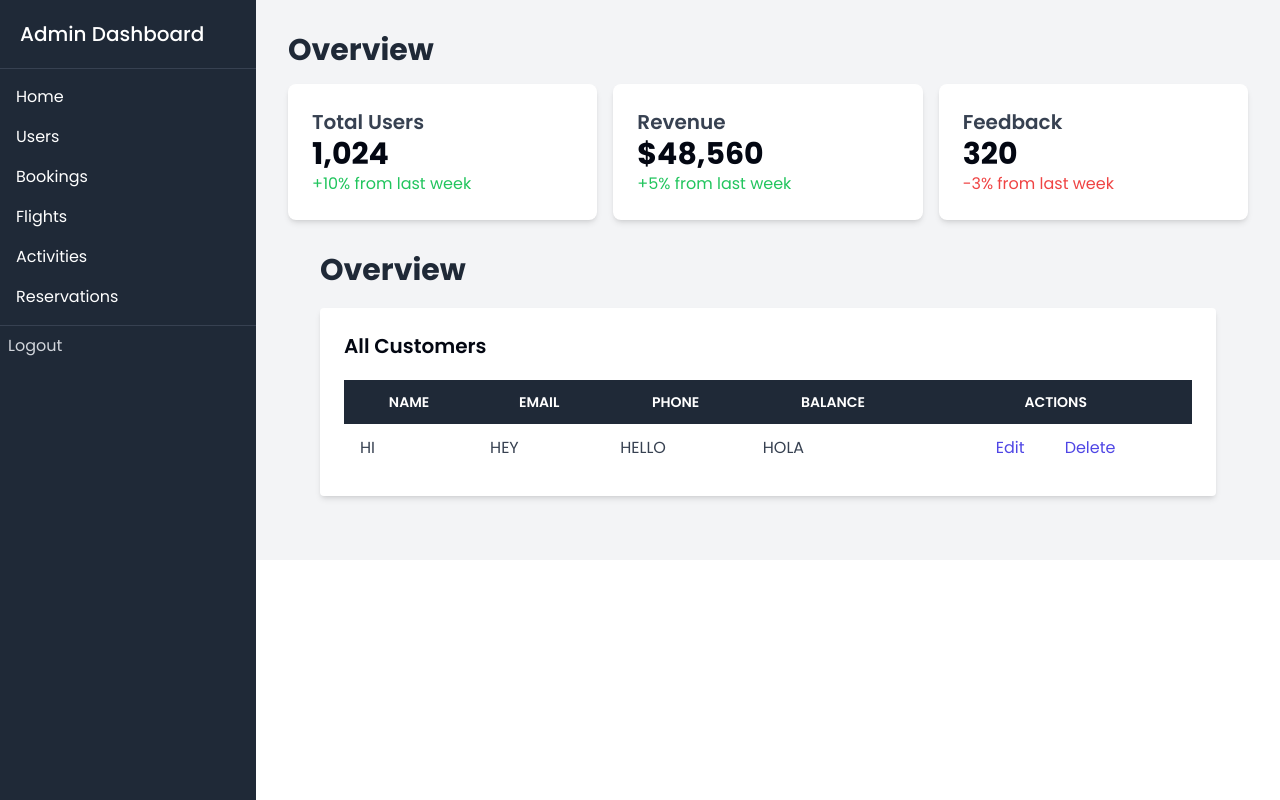
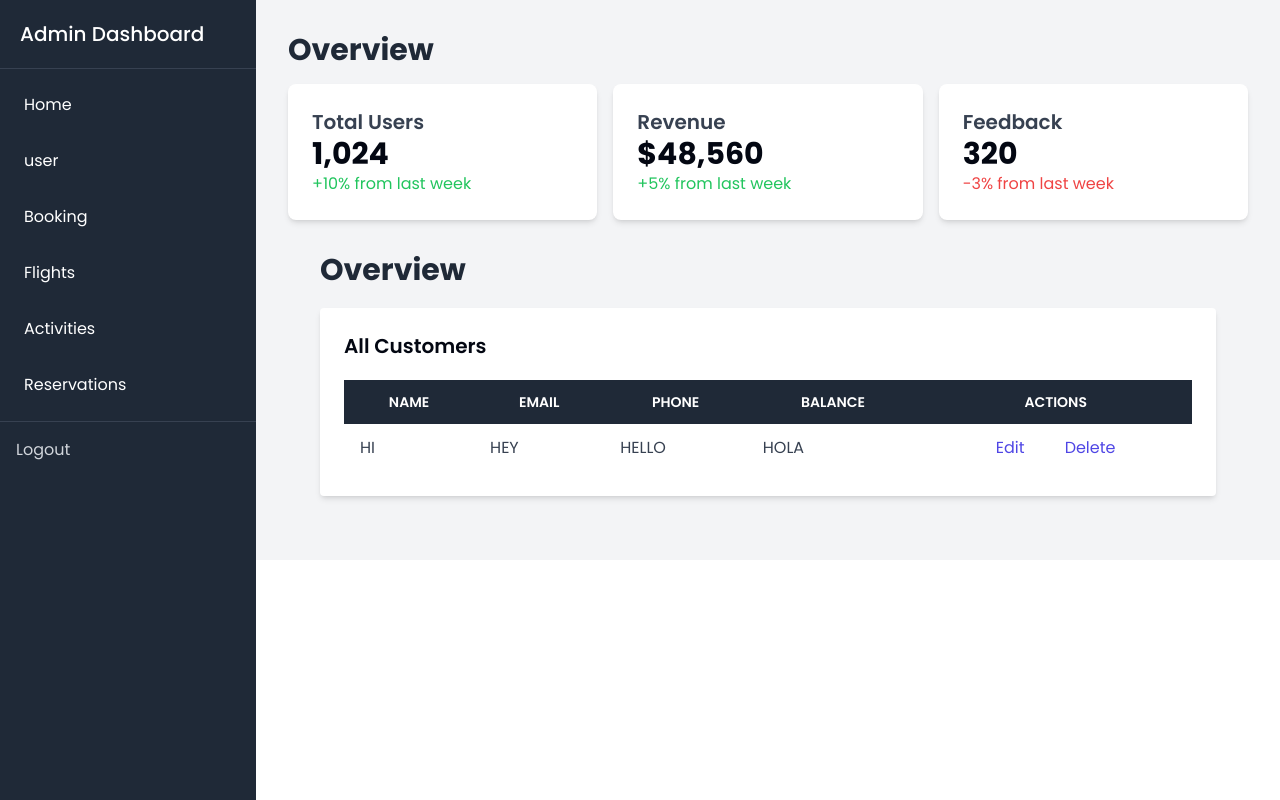
Before and after one commit to HAMZAELALOUI/SRVs, a React (Vite) app in the folder frontend/react/: page /dashboard in a window 1280 px wide. Built offline with nearby package versions, Linux system fonts and the light colour scheme; sample sign-in values are in the browser's storage.

Commit message:
some changes

```diff
--- a/frontend/react/src/components/layouts/DashboardLayout.tsx
+++ b/frontend/react/src/components/layouts/DashboardLayout.tsx
@@ -15,6 +15,13 @@ const DashboardLayout: React.FC<DashboardLayoutProps> = ({ children }) => {
     navigate("/dashboard/flights-crud");
   }
 
+  function HandleUserClick() {
+    navigate("/dashboard/user-crud");
+  }
+  function HandleBookingClick() {}
+  function HandleReservationsClick() {}
+  function HandleActivitiesClick() {}
+
   function handleLogout() {
     sessionStorage.removeItem("isAuthenticated"); // Remove the authentication flag
     navigate("/dashboard/login"); // Redirect to the login page
@@ -28,7 +35,7 @@ const DashboardLayout: React.FC<DashboardLayoutProps> = ({ children }) => {
           Admin Dashboard
         </div>
         <ul className="flex flex-col p-2">
-          <li>
+          <li className="p-2 hover:bg-gray-700 cursor-pointer">
             <button
               onClick={HandleHomeClick}
               className="p-2 hover:bg-gray-700 cursor-pointer"
@@ -37,9 +44,26 @@ const DashboardLayout: React.FC<DashboardLayoutProps> = ({ children }) => {
               Home
             </button>
           </li>
-          <li className="p-2 hover:bg-gray-700 cursor-pointer">Users</li>
-          <li className="p-2 hover:bg-gray-700 cursor-pointer">Bookings</li>
-          <li>
+          <li className="p-2 hover:bg-gray-700 cursor-pointer">
+            {" "}
+            <button
+              onClick={HandleUserClick}
+              className="p-2 hover:bg-gray-700 cursor-pointer"
+            >
+              {" "}
+              user
+            </button>
+          </li>
+          <li className="p-2 hover:bg-gray-700 cursor-pointer">
+            <button
+              onClick={HandleBookingClick}
+              className="p-2 hover:bg-gray-700 cursor-pointer"
+            >
+              {" "}
+              Booking
+            </button>
+          </li>
+          <li className="p-2 hover:bg-gray-700 cursor-pointer">
             <button
               onClick={HandleFlightClick}
               className="p-2 hover:bg-gray-700 cursor-pointer"
@@ -48,13 +72,29 @@ const DashboardLayout: React.FC<DashboardLayoutProps> = ({ children }) => {
               Flights
             </button>
           </li>
-          <li className="p-2 hover:bg-gray-700 cursor-pointer">Activities</li>
-          <li className="p-2 hover:bg-gray-700 cursor-pointer">Reservations</li>
+          <li className="p-2 hover:bg-gray-700 cursor-pointer">
+            <button
+              onClick={HandleActivitiesClick}
+              className="p-2 hover:bg-gray-700 cursor-pointer"
+            >
+              {" "}
+              Activities
+            </button>
+          </li>
+          <li className="p-2 hover:bg-gray-700 cursor-pointer">
+            <button
+              onClick={HandleReservationsClick}
+              className="p-2 hover:bg-gray-700 cursor-pointer"
+            >
+              {" "}
+              Reservations
+            </button>
+          </li>
 
           {/* Add more menu items here */}
         </ul>
         {/* This div is now outside the ul but inside the sidebar div */}
-        <div className="mt-auto border-t border-gray-700">
+        <div className="mt-auto border-t border-gray-700 p-2 hover:bg-gray-700 cursor-pointer">
           <div className="mt-auto w-full">
             {" "}
             {/* This pushes the logout to the bottom */}
```
